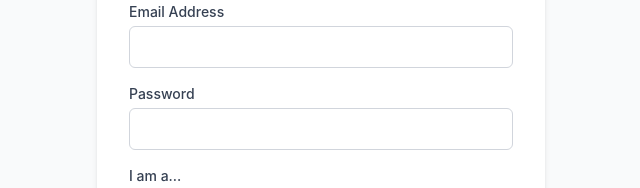
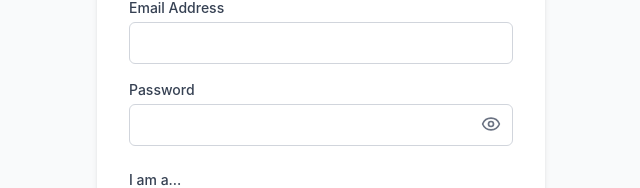
Before and after one commit to Fayorr/eventful-web, a React (Vite) app: page /register in a window 1280 px wide. Shown: the part 349-537 px from the top of the page, without its empty margins (319-959 px from the left). Built offline with nearby package versions, Linux system fonts and the light colour scheme; no server answers.

Commit message:
fix hide password

```diff
--- a/package.json
+++ b/package.json
@@ -12,6 +12,7 @@
   "dependencies": {
     "@tailwindcss/vite": "^4.3.0",
     "axios": "^1.16.1",
+    "lucide-react": "^1.17.0",
     "react": "^19.2.6",
     "react-dom": "^19.2.6",
     "react-router-dom": "^7.15.1",
--- a/src/features/auth/LoginForm.tsx
+++ b/src/features/auth/LoginForm.tsx
@@ -3,12 +3,14 @@ import { useNavigate } from 'react-router-dom';
 import { Input } from '../../components/ui/Input';
 import { Button } from '../../components/ui/Button'; // Assuming you created this earlier
 import { login } from './auth.service';
+import { Eye, EyeClosed } from 'lucide-react';
 
 export const LoginForm: React.FC = () => {
 	const [email, setEmail] = useState('');
 	const [password, setPassword] = useState('');
 	const [error, setError] = useState('');
 	const [isLoading, setIsLoading] = useState(false);
+	const [showPassword, setShowPassword] = useState(false);
 	const navigate = useNavigate();
 
 	const handleSubmit = async (e: React.FormEvent) => {
@@ -57,13 +59,28 @@ export const LoginForm: React.FC = () => {
 				onChange={(e) => setEmail(e.target.value)}
 				required
 			/>
-			<Input
-				label='Password'
-				type='password'
+			<div className='flex flex-col mb-6'>
+				<label className='mb-1 text-sm font-medium text-gray-700'>
+					Password
+				</label>
+				<div className='relative flex align-center'>
+					<input
+						type={showPassword ? 'text' : 'password'}
 						value={password}
 						onChange={(e) => setPassword(e.target.value)}
 						required
+						className='w-full px-4 py-2 pr-10 border border-gray-300 rounded-md focus:outline-none focus:ring-2 focus:ring-primary focus:border-transparent transition-colors'
 					/>
+					<button
+						type='button'
+						onClick={() => setShowPassword(!showPassword)}
+						className='absolute right-3 top-2.5 text-gray-500 hover:text-gray-700 focus:outline-none'
+						aria-label={showPassword ? 'Hide password' : 'Show password'}
+					>
+						{showPassword ? <EyeClosed size={20} /> : <Eye size={20} />}
+					</button>
+				</div>
+			</div>
 			<Button
 				type='submit'
 				variant='primary'
--- a/src/features/auth/RegisterForm.tsx
+++ b/src/features/auth/RegisterForm.tsx
@@ -3,6 +3,7 @@ import { useNavigate, Link } from 'react-router-dom';
 import { Input } from '../../components/ui/Input';
 import { Button } from '../../components/ui/Button';
 import { register } from './auth.service';
+import { Eye, EyeClosed,  } from 'lucide-react';
 
 export const RegisterForm: React.FC = () => {
 	const [formData, setFormData] = useState({
@@ -13,6 +14,7 @@ export const RegisterForm: React.FC = () => {
 	});
 	const [error, setError] = useState('');
 	const [isLoading, setIsLoading] = useState(false);
+	const [showPassword, setShowPassword] = useState(false);
 	const navigate = useNavigate();
 
 	const handleChange = (
@@ -72,14 +74,29 @@ export const RegisterForm: React.FC = () => {
 				onChange={handleChange}
 				required
 			/>
-			<Input
-				label='Password'
-				type='password'
-				name='password'
-				value={formData.password}
-				onChange={handleChange}
-				required
-			/>
+			<div className='flex flex-col mb-6'>
+				<label className='mb-1 text-sm font-medium text-gray-700'>
+					Password
+				</label>
+				<div className=' relative flex align-center'>
+					<input
+						type={showPassword ? 'text' : 'password'}
+						name='password'
+						value={formData.password}
+						onChange={handleChange}
+						required
+						className='w-full flex px-4 py-2 pr-10 border border-gray-300 rounded-md focus:outline-none focus:ring-2 focus:ring-primary focus:border-transparent transition-colors '
+					/>
+					<button
+						type='button'
+						onClick={() => setShowPassword(!showPassword)}
+						className='absolute right-3 top-2.5 text-gray-500 hover:text-gray-700 focus:outline-none flex'
+						aria-label={showPassword ? 'Hide password' : 'Show password'}
+					>
+						{showPassword ? <EyeClosed size={20} /> : <Eye size={20} />}
+					</button>
+				</div>
+			</div>
 			<div className='flex flex-col mb-6'>
 				<label className='mb-1 text-sm font-medium text-gray-700'>
 					I am a...
```
Also changed, not shown: 1 other file (tests, documents, lock files or other folders). Lines whose indentation alone changed are shown as unchanged.
